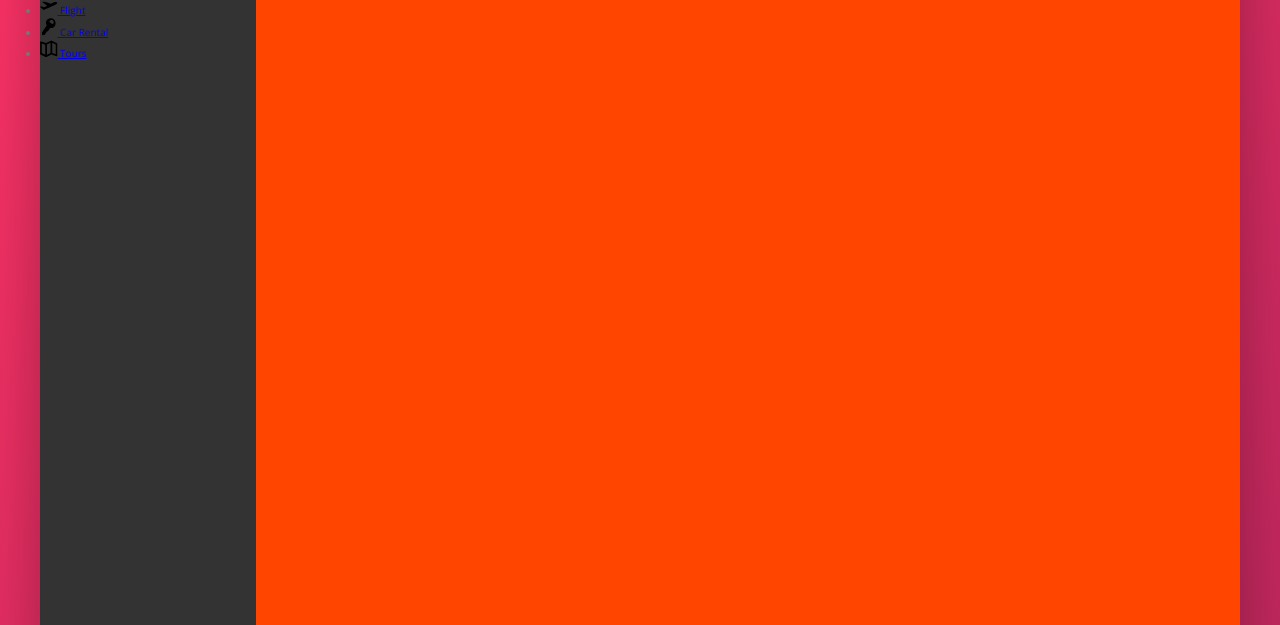
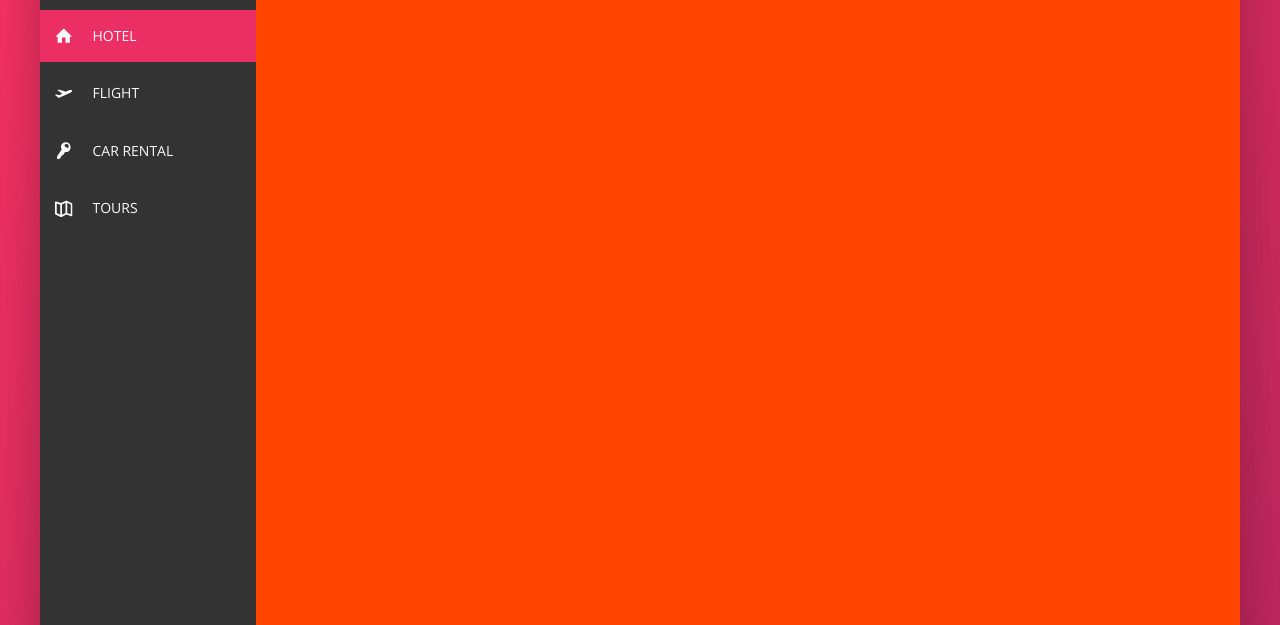
Before and after one commit to aindriu80/Trillio, a website: page index.html in a window 1280 px wide. Shown: the part 175-800 px from the top of the page. Drawn offline with nearby package versions, Linux system fonts and the light colour scheme.

Commit message:
Buidling the Nav 2 - Nav. style & hover effect

```diff
--- a/index.html
+++ b/index.html
@@ -44,7 +44,7 @@
             <div class="content">
                 <nav class="sidebar">
                     <ul class="side-nav">
-                        <li class="side-nav__item">
+                        <li class="side-nav__item side-nav__item--active">
                             <a href="#" class="side-nav__link">
                                 <svg class="side-nav__icon">
                                     <use xlink:href="resources/img/sprite.svg#icon-home"></use>
--- a/resources/sass/_components.scss
+++ b/resources/sass/_components.scss
@@ -132,16 +132,62 @@
 ////////////////////////////
 // Side Navigation
 .side-nav {
+    font-size: 1.4rem;
+    list-style: none;
+    margin-top: 3.5rem;
+
     &__item {
+        position: relative;
+
+        &:not(:last-child){
+            margin-bottom: .5rem;
+        }
 
     }
 
-    &__link {
+    &__item::before {
+        content: "";
+        position: absolute;
+        top: 0;
+        left: 0;
+        height: 100%;
+        width: 3px;
+        background-color: var(--color-primary);
+        transform: scaleY(0);
+        transition: transform .2s,
+                    width .4s cubic-bezier(1,0,0,1).2s,
+                    background-color .1s;
+
+    }
+    &__item:hover::before,
+    &__item--active::before {
+        transform: scaleY(1);
+        width: 100%;
+    }
+
+    &__item:active::before {
+        background-color: var(--color-primary-light);
+    }
+
+    &__link:link,
+    &__link:visited {
+        color: var(--color-grey-light-1);
+        text-decoration: none;
+        text-transform: uppercase;
+        display: block;
+        padding: 1.5rem;
+        position: relative;
+        z-index: 10;
+
+        display: flex;
+        align-items: center;
 
     }
     &__icon {
         width: 1.75rem;
         height: 1.75rem;
+        margin-right: 2rem;
+        fill: currentColor;
     }
 
 
```
Also changed, not shown: resources/css/style.css.
